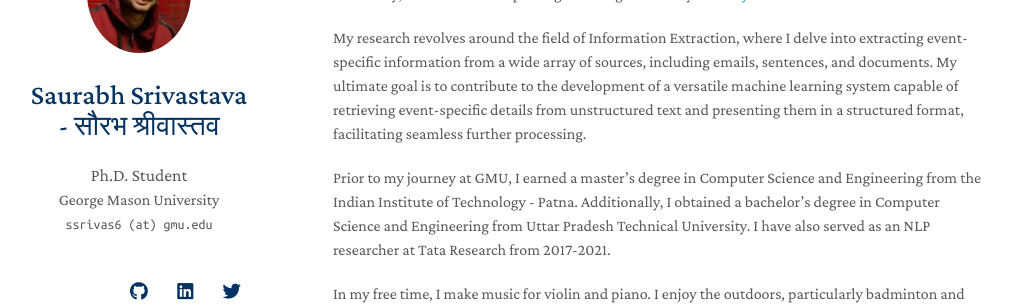
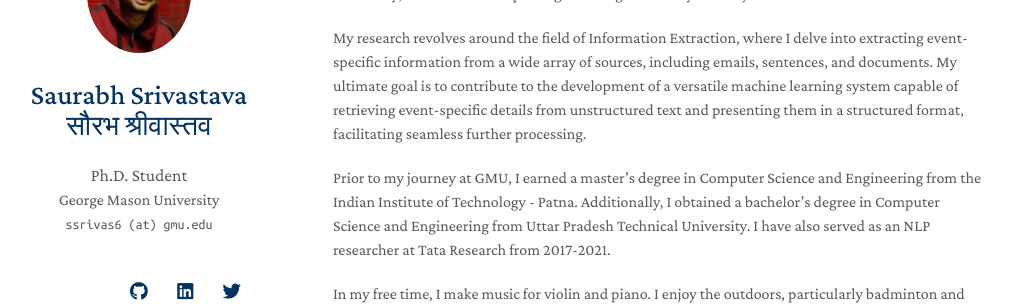
Before and after one commit to salokr/salokr.github.io, a Jekyll site: the page built from index.md, in a window 1280 px wide. Shown: the part 151-456 px from the top of the page, without its empty margins (137-1150 px from the left). Built offline with Jekyll 4.4.1, drawn with Linux system fonts in a browser that asks for light colours; nearby versions of some CDN libraries; a style sheet for code colours, icons or effects is not loaded; our own code applies the rules of GitHub Pages for plain Markdown files.

```diff
--- a/_config.yml
+++ b/_config.yml
@@ -1,5 +1,5 @@
 # Basic Information
-title: Saurabh Srivastava - सौरभ श्रीवास्तव
+title: Saurabh Srivastava   सौरभ श्रीवास्तव
 position: Ph.D. Student
 affiliation: George Mason University
 email: ssrivas6 (at) gmu.edu
```
